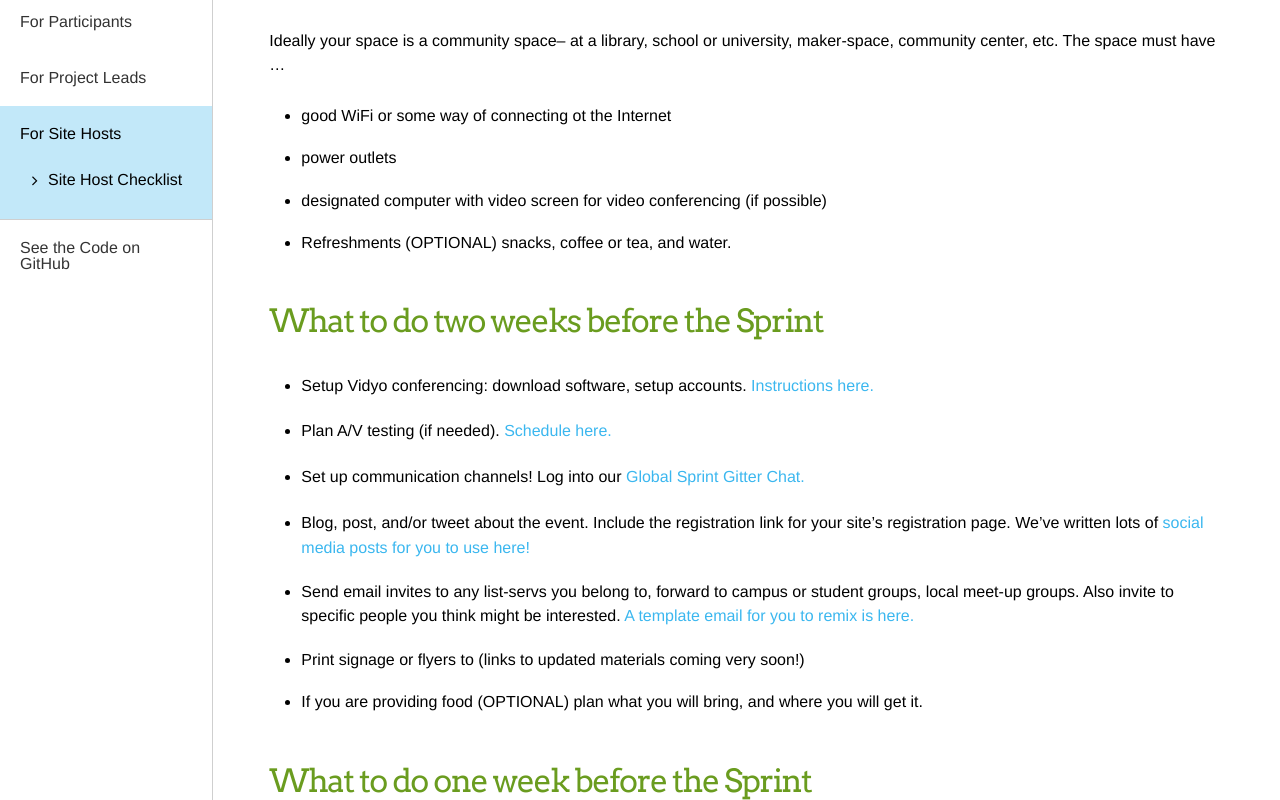
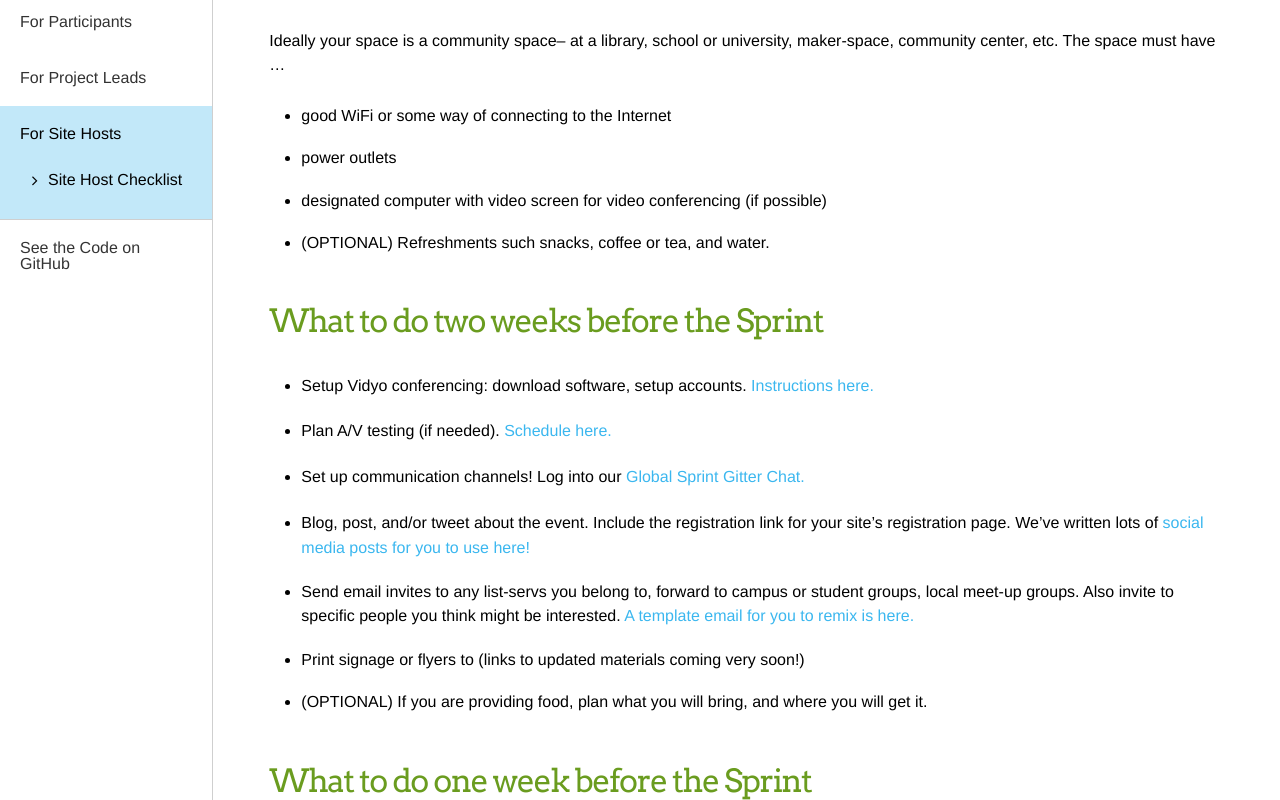
Before and after one commit to mozilla/global-sprint, a Jekyll site: the page built from _articles/site-hosts/checklist.md, in a window 1280 px wide and 1400 px high. Shown: the part 209-1009 px from the top of the window. Built offline with Jekyll 4.4.1, drawn with Linux system fonts in a browser that asks for light colours; comment, search, counter and statistics services are not loaded; some of the changed text lies outside the part shown.

Commit message:
Update checklist.md

```diff
--- a/_articles/site-hosts/checklist.md
+++ b/_articles/site-hosts/checklist.md
@@ -9,10 +9,10 @@ date: 2016-10-06 14:05:56
 Ideally your space is a community space-- at a library, school or university, maker-space, community center, etc.
 The space must have ...
 
-* good WiFi or some way of connecting ot the Internet
+* good WiFi or some way of connecting to the Internet
 * power outlets
 * designated computer with video screen for video conferencing (if possible)
-* Refreshments (**OPTIONAL**) snacks, coffee or tea, and water.
+* (OPTIONAL) Refreshments such snacks, coffee or tea, and water.
 
 ### What to do two weeks before the Sprint
 
@@ -22,7 +22,7 @@ The space must have ...
 * Blog, post, and/or tweet about the event. Include the registration link for your site's registration page. We've written lots of [social media posts for you to use here!](https://public.etherpad-mozilla.org/p/globalsprint-what-to-tweet)
 * Send email invites to any list-servs you belong to, forward to campus or student groups, local meet-up groups. Also invite to specific people you think might be interested. [A template email for you to remix is here.](https://public.etherpad-mozilla.org/p/globalsprint-email-template)
 * Print signage or flyers to (links to updated materials coming very soon!)
-* If you are providing food (OPTIONAL) plan what you will bring, and where you will get it.
+* (OPTIONAL) If you are providing food, plan what you will bring, and where you will get it.
 
 
 ### What to do one week before the Sprint
@@ -38,7 +38,7 @@ The space must have ...
 * If possible, print off list of participants from your Ti.to registration site, so you know who to expect and can check people in as they arrive
 * Print signage: posters, Participation Guidelines, nametags as needed to bring to the Site.
 * Test network access - confirm WiFi name and password for your site
-* OPTIONAL: check in with food suppliers, if providing
+* (OPTIONAL) Check in with food suppliers, if providing
 
 
 ### What do do the morning of the Sprint
@@ -58,7 +58,7 @@ The space must have ...
 * As new people arrive help set them up on wi-fi, point them to projects they may be interested in
 * Make connections and introductions between Sprinters who may have similar interests
 * Be availalble to answer any questions that come up about the site (wi-fi, restrooms, food options nearby, etc)
-* If you are providing refreshments (OTPTIONAL) such as coffee/tea or snacks, put out fresh drinks or snacks periodically
+* (OTPTIONAL) If you are providing refreshments, such as coffee/tea or snacks, put out fresh drinks or snacks periodically
 * Tweet or post about the Sprint at your site as it happens! Let everyone know what's going on!
 * If you are connected to our Vidyo room, check in during the Check-in/Demo session in your time Zone to share projects and progress.
 
```
